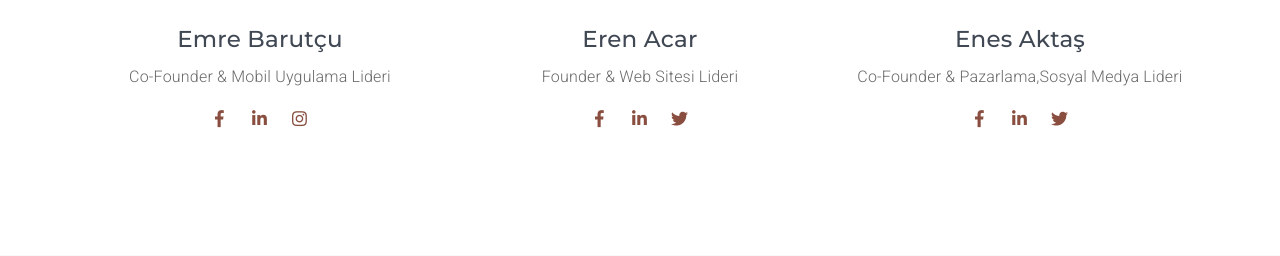
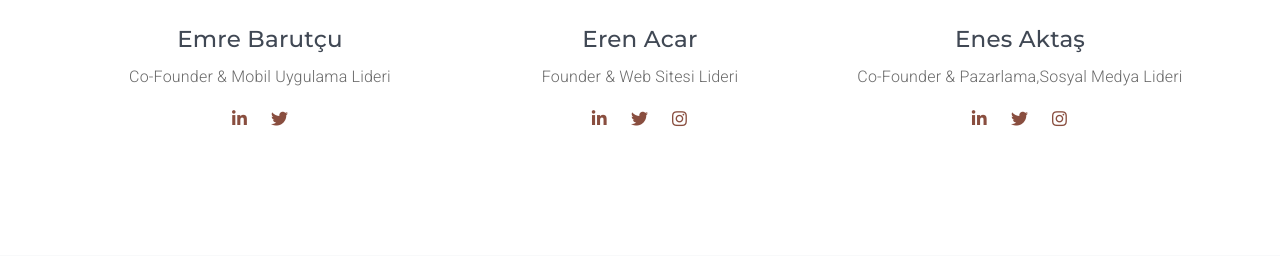
Before and after one commit to 0EA/ekmegimsicak.com, a Django app: page /info/ in a window 1280 px wide. Shown: the part 2970-3226 px from the top of the page. Run offline with Django 3.2, Linux system fonts and the light colour scheme; some libraries are stand-ins or nearby versions.

Commit message:
socialm edia update

```diff
--- a/templates/index-agency-firin.html
+++ b/templates/index-agency-firin.html
@@ -633,9 +633,8 @@
                     <p class="designation mb-2">Co-Founder & Mobil Uygulama Lideri</p>
                     <!--Team Social-->
                     <div class="team-social social-icon-bg-hvr">
-                        <a href="#"><i aria-hidden="true" class="fab fa-facebook-f"></i></a>
-                        <a href="#"><i aria-hidden="true" class="fab fa-linkedin-in"></i></a>
-                        <a href="#"><i aria-hidden="true" class="fab fa-instagram"></i></a>
+                        <a href="https://www.linkedin.com/in/emre-barutcu/"><i aria-hidden="true" class="fab fa-linkedin-in"></i></a>
+                        <a href="https://twitter.com/emrebarutcuoff"><i aria-hidden="true" class="fab fa-twitter"></i></a>
                     </div>
                 </div>
             </div>
@@ -653,9 +652,9 @@
 
                     <!--Team Social-->
                     <div class="team-social social-icon-bg-hvr">
-                        <a href="#"><i aria-hidden="true" class="fab fa-facebook-f"></i></a>
-                        <a href="#"><i aria-hidden="true" class="fab fa-linkedin-in"></i></a>
-                        <a href="#"><i aria-hidden="true" class="fab fa-twitter"></i></a>
+                        <a href="https://www.linkedin.com/in/n-eren-acar-15b7a4193/"><i aria-hidden="true" class="fab fa-linkedin-in"></i></a>
+                        <a href="https://twitter.com/nurullah_013"><i aria-hidden="true" class="fab fa-twitter"></i></a>
+                        <a href="https://www.instagram.com/n.erenacar/"><i aria-hidden="true" class="fab fa-instagram"></i></a>
                     </div>
                 </div>
             </div>
@@ -674,9 +673,9 @@
 
                     <!--Team Social-->
                     <div class="team-social social-icon-bg-hvr">
-                        <a href="#"><i aria-hidden="true" class="fab fa-facebook-f"></i></a>
-                        <a href="#"><i aria-hidden="true" class="fab fa-linkedin-in"></i></a>
-                        <a href="#"><i aria-hidden="true" class="fab fa-twitter"></i></a>
+                        <a href="https://www.linkedin.com/in/mehmet-enes-aktaş-3074941a9/"><i aria-hidden="true" class="fab fa-linkedin-in"></i></a>
+                        <a href="https://mobile.twitter.com/enesaktas4"><i aria-hidden="true" class="fab fa-twitter"></i></a>
+                        <a href="https://www.instagram.com/menes.aktas/"><i aria-hidden="true" class="fab fa-instagram"></i></a>
                     </div>
                 </div>
             </div>
```
